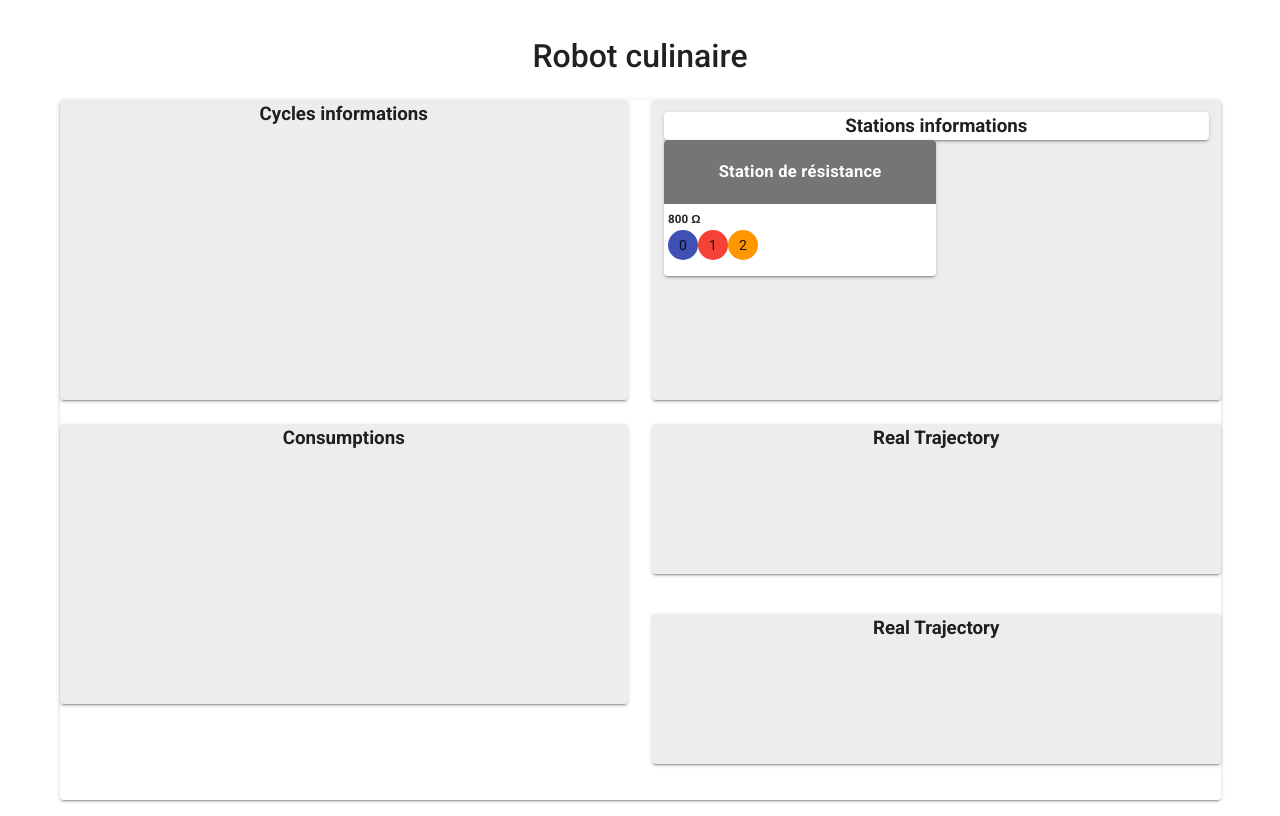
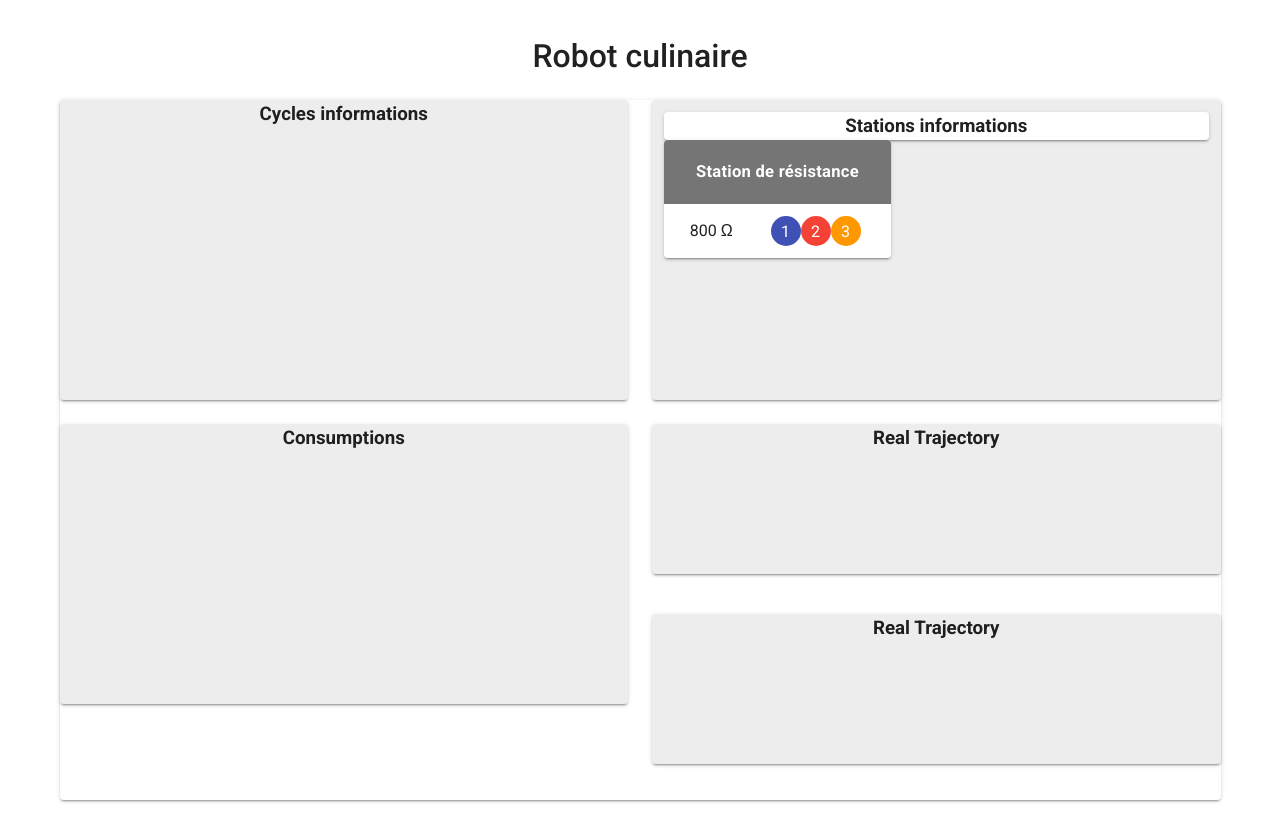
Before and after one commit to GLO3013-E4/COViRondelle2021, a Vue app in the folder frontend/: page / in a window 1280 px wide. Built offline with nearby package versions, Linux system fonts and the light colour scheme.

Commit message:
right composition

```diff
--- a/frontend/src/components/station/Resistance.vue
+++ b/frontend/src/components/station/Resistance.vue
@@ -5,18 +5,24 @@
         Station de résistance
       </h5>
     </v-card-title>
-    <v-row>
-      <v-card-text>
-        <h5 class="text-primary">{{ this.resistanceValue }} Ω</h5>
+    <v-container>
+      <v-row align="center">
+        <v-col sm="5">
+          <div class="d-flex justify-center">{{ this.resistanceValue }} Ω</div>
+        </v-col>
+        <v-col sm="7">
           <v-avatar
             size="30"
             v-for="(puckColor, i) in pucksColors"
             :key="i"
             :color="puckColor"
-          >{{ i }}
+            class="white--text"
+          >
+            {{ i + 1 }}
           </v-avatar>
-      </v-card-text>
+        </v-col>
       </v-row>
+    </v-container>
   </v-card>
 </template>
 
@@ -28,6 +34,6 @@ import { Component, Vue, Prop } from "vue-property-decorator";
 })
 export default class Resistance extends Vue {
   @Prop() readonly resistanceValue!: number;
-  @Prop() readonly pucksColors!:Array<string>;
+  @Prop() readonly pucksColors!: Array<string>;
 }
 </script>
--- a/frontend/src/components/station/StationInformations.vue
+++ b/frontend/src/components/station/StationInformations.vue
@@ -9,7 +9,7 @@
         </v-col>
       </v-row>
       <v-row no-gutters>
-        <v-col sm="6">
+        <v-col sm="5">
           <Resistance
             v-bind:resistanceValue="resistanceValue"
             v-bind:pucksColors="pucksColors"
```
Lines whose indentation alone changed are shown as unchanged.
